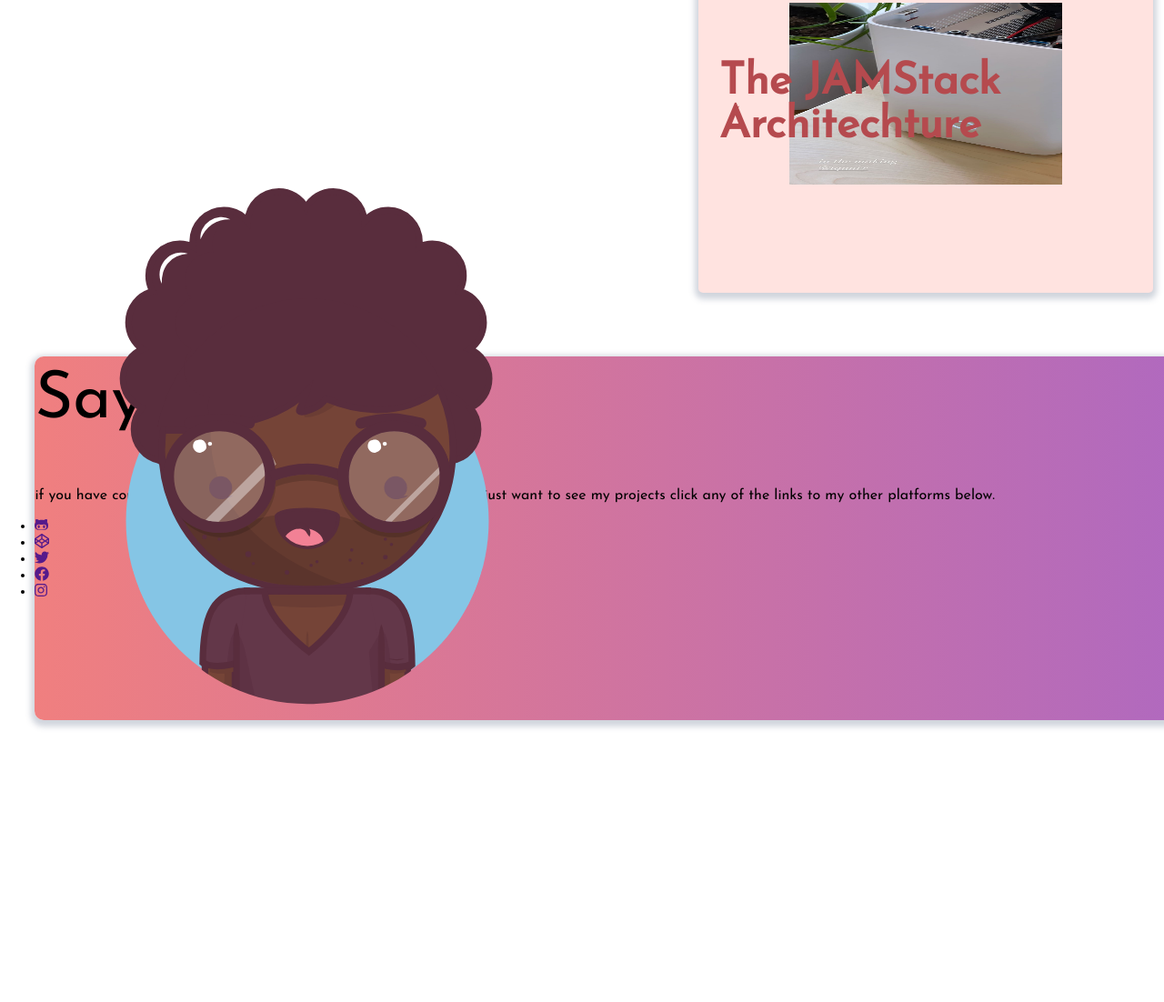
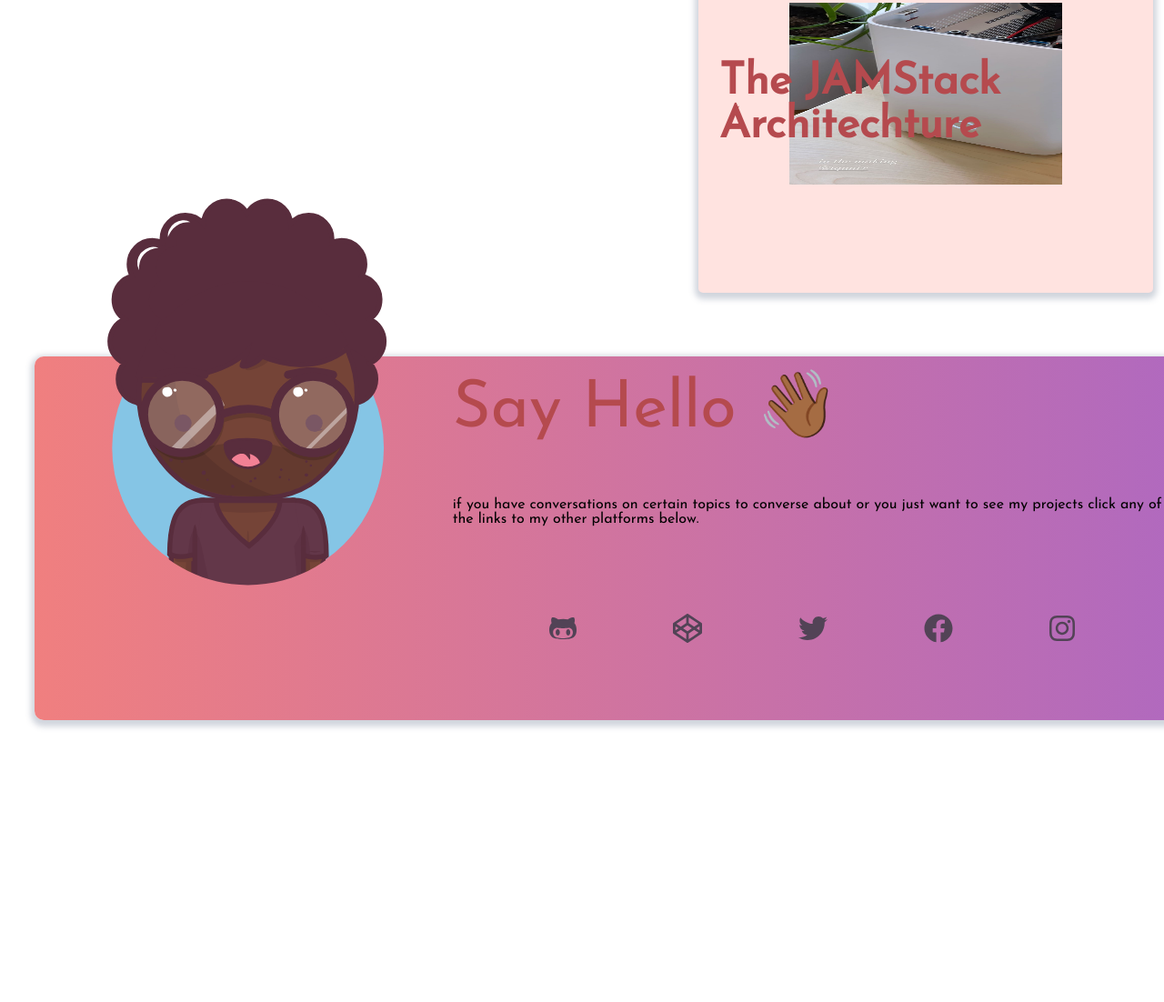
Before and after one commit to hillonyechekwa/a-head-full-of-code, a Gatsby site: page / in a window 1280 px wide. Shown: the part 698-1800 px from the top of the page at 91% size. Before the commit the page ends 1690 px from the top, so only its background shows below. Built offline with nearby package versions, Linux system fonts and the light colour scheme; Gatsby itself is replaced by a stand-in of ours.

Commit message:
styled content info card in index page

```diff
--- a/src/components/bottominfocont.js
+++ b/src/components/bottominfocont.js
@@ -2,13 +2,20 @@ import React from "react"
 import Avatar from "./svgs/avatar"
 import { FontAwesomeIcon } from "@fortawesome/react-fontawesome"
 import { fab } from "@fortawesome/free-brands-svg-icons"
-import { faGithubAlt, faCodepen, faTwitter, faFacebook, faInstagram } from "@fortawesome/free-brands-svg-icons"
+import {
+  faGithubAlt,
+  faCodepen,
+  faTwitter,
+  faFacebook,
+  faInstagram,
+} from "@fortawesome/free-brands-svg-icons"
 
 const BottomInfoCont = () => {
   return (
-    <>
+    <div className="content-wrap">
       <Avatar />
-      <h2>Say Hello 👋</h2>
+      <div>
+        <h2>Say Hello 👋🏾</h2>
         <p className="body1">
           if you have conversations on certain topics to converse about or you
           just want to see my projects click any of the links to my other
@@ -16,32 +23,33 @@ const BottomInfoCont = () => {
         </p>
         <ul>
           <li>
-                  <a href="">
-                      <FontAwesomeIcon icon={faGithubAlt} />
+            <a href="https://github.com">
+              <FontAwesomeIcon icon={faGithubAlt} size="2x"/>
             </a>
           </li>
           <li>
-                  <a href="">
-                      <FontAwesomeIcon icon={faCodepen} />
+            <a href="https://codepen.com">
+              <FontAwesomeIcon icon={faCodepen} size="2x"/>
             </a>
           </li>
           <li>
-                  <a href="">
-                      <FontAwesomeIcon icon={faTwitter} />
+            <a href="https://twitter.com">
+              <FontAwesomeIcon icon={faTwitter} size="2x"/>
             </a>
           </li>
           <li>
-                  <a href="">
-                      <FontAwesomeIcon icon={faFacebook} />
+            <a href="https://facebook.com">
+              <FontAwesomeIcon icon={faFacebook} size="2x"/>
             </a>
           </li>
           <li>
-                  <a href="">
-                      <FontAwesomeIcon icon={faInstagram} />
+            <a href="https://instagram.com">
+              <FontAwesomeIcon icon={faInstagram} size="2x"/>
             </a>
           </li>
         </ul>
-    </>
+      </div>
+    </div>
   )
 }
 
--- a/src/components/svgs/avatar.js
+++ b/src/components/svgs/avatar.js
@@ -9,7 +9,7 @@ function Avatar(props) {
           fill="#fff"
         />
       </mask>
-      <g mask="url(#mask)">
+      <g mask="url(#mask)" id="main-image">
         <circle cx={500} cy={630.16} r={332.442} fill="#85c5e5" />
         <path
           d="M833.15 369a58.35 58.35 0 00-35.89-54.16 58.56 58.56 0 0025.82-48.77c0-27.77-19-51-44.47-56.88a59.13 59.13 0 007.51-28.9c0-32.19-25.57-58.29-57.12-58.29a55.89 55.89 0 00-24.2 5.49 58.35 58.35 0 00.67-8.92c0-32.21-25.57-58.33-57.12-58.33a56.49 56.49 0 00-43.76 20.86c-1.61-30.74-26.53-55.17-57-55.17A56.9 56.9 0 00497.6 56a56.93 56.93 0 00-50-30.07c-30.5 0-55.42 24.43-57 55.17a56.53 56.53 0 00-43.77-20.86c-31.53 0-57.11 26.11-57.11 58.33a59.65 59.65 0 00.66 8.92 55.76 55.76 0 00-24.17-5.49c-31.54 0-57.12 26.12-57.12 58.33a59 59 0 007.51 28.9c-25.45 5.88-44.46 29.11-44.46 56.88A58.56 58.56 0 00198 314.86a58.83 58.83 0 00-1.13 107.85 58.81 58.81 0 00-14.6 39c0 28.51 20.05 52.25 46.54 57.33-11.51 10.31 545.36 10.93 534.18.55 28.2-3.57 50-28.11 50-57.87a58.87 58.87 0 00-14.61-39A58.4 58.4 0 00833.15 369zM270.81 513.54c-.93-.52-1.89-1-2.85-1.41.97-.57 2.85 1.41 2.85 1.41z"
--- a/src/styles/components/avatar.scss
+++ b/src/styles/components/avatar.scss
@@ -1,6 +1,10 @@
 #avatar{
     width: 600px;
-    height: 1000px;
-    position: absolute;
-    top: -25rem;
+    height: 700px;
+    position: relative;
+    top: -20rem;
+    #mask,#main-image{
+        width: 200px;
+        height: 400px;
+    }
 }
--- a/src/styles/styles.scss
+++ b/src/styles/styles.scss
@@ -62,4 +62,25 @@ a.home-card-cont img{
     position: relative;
     top: 35rem;
     left: 3%;
+    padding: 10px;
+    .content-wrap{
+        display: flex;
+        h2{
+            color: var(--primary-dark);
+        }
+        ul{
+            list-style: none;
+            position: relative;
+            top: 80px;
+            display: flex;
+            justify-content: space-evenly;
+            li a{
+                color: var(--light-text1);
+                transition: all .2s linear .5s;
+                &:hover{
+                    transform: translateY(-5px);
+                }
+            }
+        }
+    }
 }
```
Lines whose indentation alone changed are shown as unchanged.
